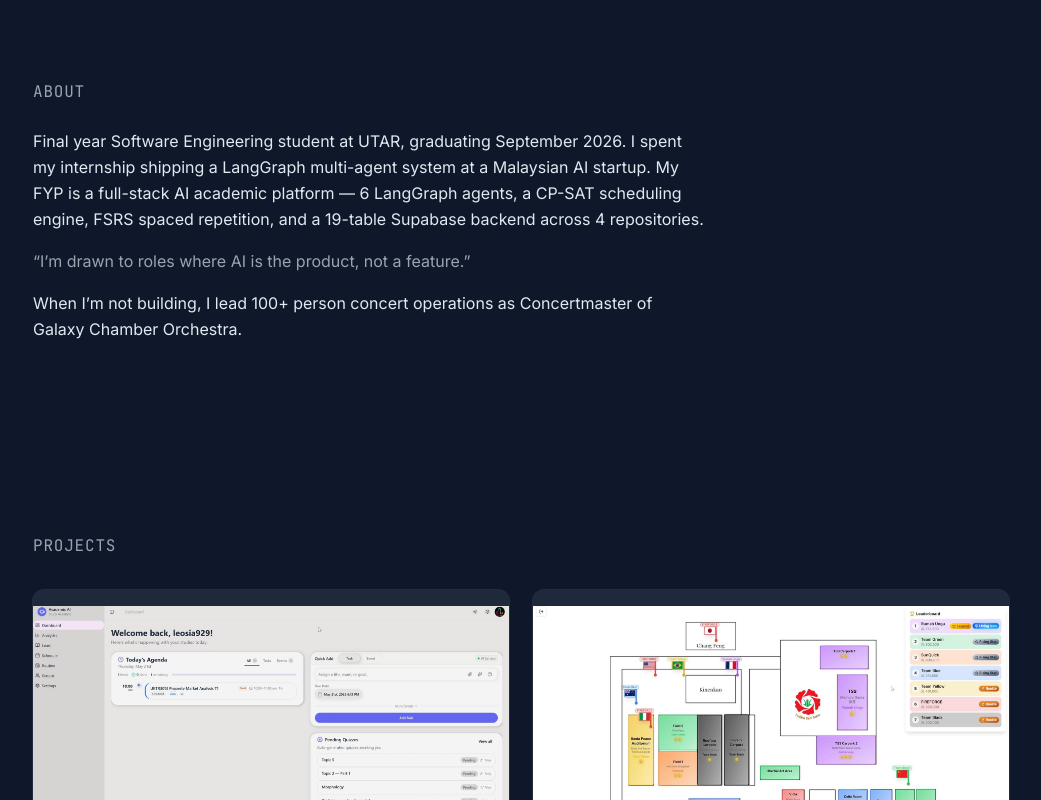
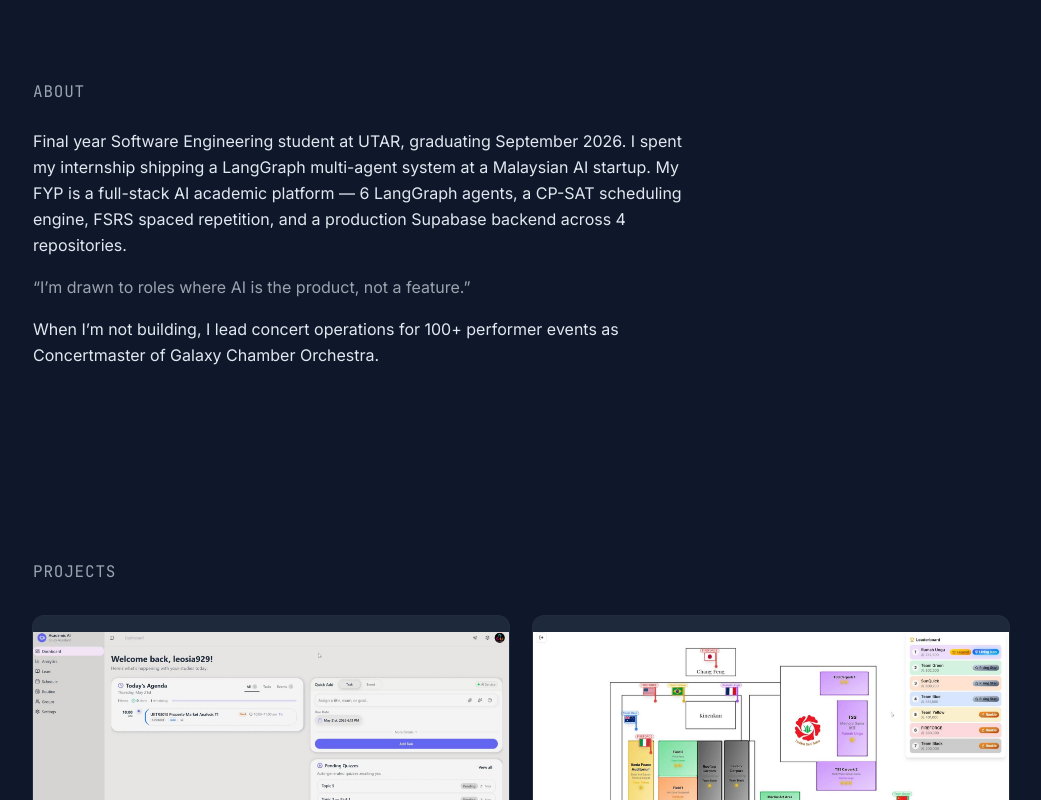
Before and after one commit to ztsia/ztsia, a Next.js app: page / in a window 1280 px wide. Shown: the part 880-1680 px from the top of the page, without its empty margins (119-1160 px from the left). Built offline with nearby package versions, Linux system fonts and the light colour scheme.

Commit message:
refactor: update About section and remove React from Skills

```diff
--- a/components/about.tsx
+++ b/components/about.tsx
@@ -10,14 +10,14 @@ export function About() {
           Final year Software Engineering student at UTAR, graduating September 2026. I spent my
           internship shipping a LangGraph multi-agent system at a Malaysian AI startup. My FYP is a
           full-stack AI academic platform — 6 LangGraph agents, a CP-SAT scheduling engine, FSRS
-          spaced repetition, and a 19-table Supabase backend across 4 repositories.
+          spaced repetition, and a production Supabase backend across 4 repositories.
         </p>
         <p className="text-muted-foreground">
           &ldquo;I&rsquo;m drawn to roles where AI is the product, not a feature.&rdquo;
         </p>
         <p>
-          When I&rsquo;m not building, I lead 100+ person concert operations as Concertmaster of
-          Galaxy Chamber Orchestra.
+          When I&rsquo;m not building, I lead concert operations for 100+ performer events as
+          Concertmaster of Galaxy Chamber Orchestra.
         </p>
       </div>
       </FadeUp>
--- a/components/skills.tsx
+++ b/components/skills.tsx
@@ -12,7 +12,6 @@ export function Skills() {
         <TechIcon name="python" label="Python" />
         <TechIcon name="typescript" label="TypeScript" />
         <TechIcon name="nextdotjs" label="Next.js" />
-        <TechIcon name="react" label="React" />
         <TechIcon name="fastapi" label="FastAPI" />
         <TechIcon name="nodedotjs" label="Node.js" />
         <TechIcon name="vuedotjs" label="Vue.js" />
```
